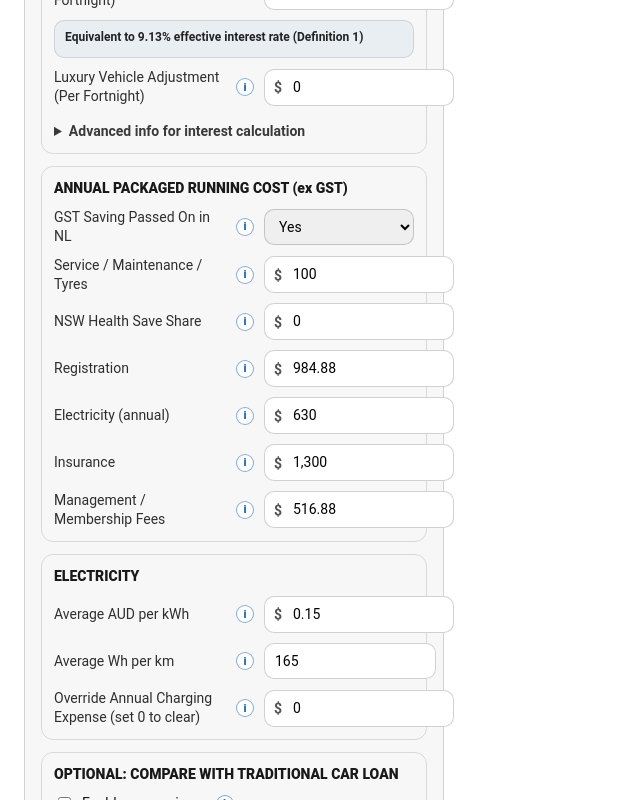
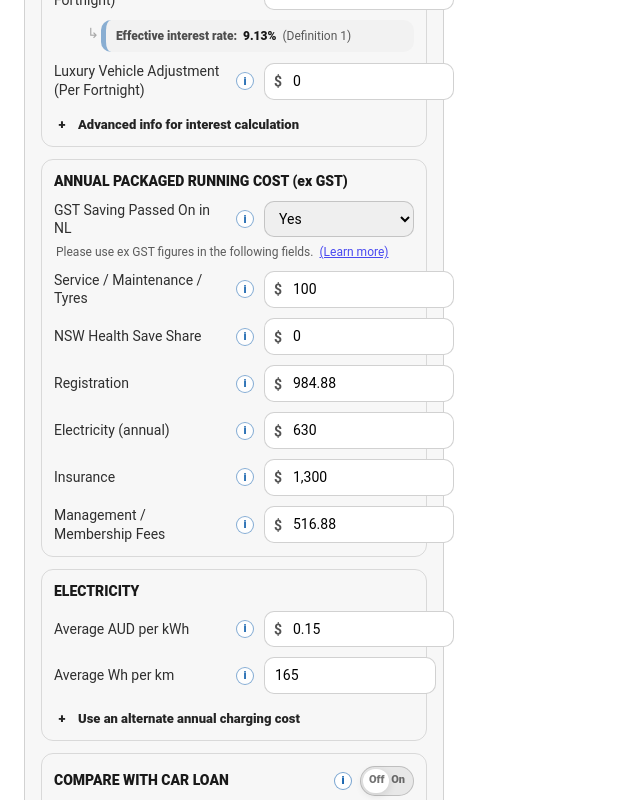
Before and after one commit to novatedlease/novatedlease.github.io, a React (Vite) app in the folder calculator/: page / in a window 1280 px wide. Shown: the part 1020-1820 px from the top of the page, without its empty margins (0-640 px from the left). Built offline with nearby package versions, Linux system fonts and the light colour scheme.

Commit message:
more UI work

```diff
--- a/calculator/src/components/BasicInformationReport.tsx
+++ b/calculator/src/components/BasicInformationReport.tsx
@@ -1,10 +1,10 @@
-
 import type { Inputs } from "../engine/types";
 import { calcResidualPayableIncGst } from "../engine/types";
 import { taxSummaryAUResident } from "../engine/tax_au";
 import { residualPercentForYears, gstSaved } from "../engine/ato";
-import { financedAmountExGstFromInputs } from "../engine/effectiveinterest";
+import { financedAmountExGstFromInputs, effectiveAnnualRateFromFortnightlyLease } from "../engine/effectiveinterest";
 import { aud, aud0, pct } from "../utils/format";
+import { InfoTooltip } from "./ui/InfoTooltip";
 
 export default function BasicInformationReport(props: {
   inputs: Inputs;
@@ -36,6 +36,48 @@ export default function BasicInformationReport(props: {
     leaseDocFeeExGst: i.leaseDocFee,
     residualPct,
   });
+
+  // Effective interest rate (Definition 1)
+  // Use the shared engine solver (same as the live hint in App.tsx).
+  const effectiveInterestRatePct = (() => {
+    try {
+      function normalizedResidualPctForYears(years: number): number {
+        const residualPctRaw = residualPercentForYears(years);
+        let residualPct = residualPctRaw > 1 ? residualPctRaw / 100 : residualPctRaw;
+        // Guard against double scaling (e.g. 0.002813 instead of 0.2813)
+        if (residualPct > 0 && residualPct < 0.01) residualPct *= 100;
+        return residualPct;
+      }
+
+      const leaseYears = Math.max(1, Math.min(5, Math.round(i.leaseDurationYears)));
+      const deferMonths = Math.max(0, Math.round(i.monthsDeferred));
+
+      // Definition-1 basis: financed amount ex GST, and residual value ex GST.
+      // (Matches the approach used elsewhere in the app.)
+      const financedAmountExGst = amountFinanced;
+      const residualPctNorm = normalizedResidualPctForYears(leaseYears);
+      const residualValueExGst = Math.max(0, financedAmountExGst - i.leaseDocFee) * residualPctNorm;
+
+      // IMPORTANT: keep this aligned with the InputsPanel live hint.
+      // We intentionally use vehicleLeasePerFn only (not LV adj) for the “effective rate” display.
+      const fortnightlyLeasePayment = Math.max(0, i.vehicleLeasePerFn);
+
+      if (financedAmountExGst <= 0 || leaseYears <= 0 || fortnightlyLeasePayment <= 0) return null;
+
+      const annualEffRate = effectiveAnnualRateFromFortnightlyLease({
+        financedAmountExGst,
+        residualValueExGst,
+        leaseYears,
+        deferMonths,
+        fortnightlyLeasePayment,
+      });
+
+      return Number.isFinite(annualEffRate) ? annualEffRate * 100 : null;
+    } catch {
+      return null;
+    }
+  })();
+
 
   // Electricity model
   const kwhPerYear = (i.annualMileageKm * i.avgWhPerKm) / 1000;
@@ -70,16 +112,32 @@ export default function BasicInformationReport(props: {
       <Spacer />
 
       <KeyValue label="Vehicle condition" value={i.vehicleCondition} />
+      <KeyValue label="GST Saving Passed On" value={i.gstSavingPassedOn} />
       <KeyValue
-        label="Vehicle GST saved"
+        label={
+          <span style={{ display: "inline-flex", alignItems: "center", gap: 6 }}>
+            Vehicle GST saved
+            <InfoTooltip
+              text="GST saving on the vehicle purchase is calculated as dutiable value ÷ 11 but is capped at $6,334. Note that part of this initial GST saving is negated during the final residual payment if the vehicle is paid out at lease end."
+            />
+          </span>
+        }
         value={
           i.vehicleCondition === "Used – private sale (no GST)"
             ? `$ ${aud(vehicleGstSaved)} (not eligible — private sale)`
-            : `$ ${aud(vehicleGstSaved)} (cap $ ${aud(6334)}; based on dutiable value / 11)`
+            : `$ ${aud(vehicleGstSaved)}`
         }
       />
 
-      <KeyValue label="Amount Financed" value={`$ ${aud(amountFinanced)}`} />
+      <KeyValue
+        label={
+          <span style={{ display: "inline-flex", alignItems: "center", gap: 6 }}>
+            Amount Financed
+            <InfoTooltip text="= Drive-away cost + documentation fee − GST saved" />
+          </span>
+        }
+        value={`$ ${aud(amountFinanced)}`}
+      />
       <KeyValue
         label={`ATO-Mandated Residual Value % for ${Math.round(
           i.leaseDurationYears
@@ -93,7 +151,17 @@ export default function BasicInformationReport(props: {
         value={`$ ${aud(residualPayableIncGst)}`}
       />
 
+      <KeyValue
+        label="Effective Interest Rate (Definition 1)"
+        value={
+          effectiveInterestRatePct == null
+            ? "—"
+            : `${Math.round(effectiveInterestRatePct * 100) / 100}%`
+        }
+      />
+
       <Spacer />
+
 
       <div
         style={{
@@ -105,11 +173,11 @@ export default function BasicInformationReport(props: {
           fontStyle: "italic",
         }}
       >
-        Electricity
+        Electricity Report (Annual)
       </div>
       <KeyValue label="kWh per year" value={aud0(kwhPerYear)} />
       <KeyValue
-        label="Charging Expense per year"
+        label="Actual Charging Expense per year"
         value={`$ ${aud(chargingExpensePerYear)}`}
       />
       <KeyValue
@@ -130,7 +198,7 @@ function Spacer() {
   return <div style={{ height: 10 }} />;
 }
 
-function KeyValue(props: { label: string; value: string; highlight?: boolean }) {
+function KeyValue(props: { label: React.ReactNode; value: string; highlight?: boolean }) {
   return (
     <div
       style={{
--- a/calculator/src/components/InputsPanel.tsx
+++ b/calculator/src/components/InputsPanel.tsx
@@ -316,7 +316,22 @@ export default function InputsPanel(props: InputsPanelProps) {
           <MoneyField
             label={`Estimated Market Value after ${inputs.leaseDurationYears} Years`}
             tooltip={
-                <InfoTooltip text="Suggest ~40% of driveaway cost (and is automatically filled with this estimate), adjust as you see fit." />
+              <InfoTooltip
+                text={
+                  <>
+                    <p style={{ margin: "0 0 10px 0" }}>
+                      <b>Rule of thumb:</b> suggest ~40% of the driveaway cost (auto-filled). Adjust as you see fit.
+                    </p>
+                    <p style={{ margin: "0 0 10px 0" }}>
+                      <b>If your lease is shorter than 5 years</b>, please still enter the 5-year estimated value; the calculator will estimate the value for the interim time using an
+                      exponential decay model (a constant percentage drop each year until it reaches the 5-year value.
+                    </p>
+                    <p style={{ margin: 0 }}>
+                      This is intended to better match typical market depreciation than a straight-line model.
+                    </p>
+                  </>
+                }
+              />
             }
             value={inputs.estimatedMarketValueAtEnd}
             step={100}
@@ -486,24 +501,43 @@ export default function InputsPanel(props: InputsPanelProps) {
   </MoneyInputWrapper>
 </FieldRow>
 
+          <div style={{ display: "flex", alignItems: "flex-start", gap: 2, justifyContent: "flex-end" }}>
+            <div
+              aria-hidden
+              style={{
+                userSelect: "none",
+                fontSize: 14,
+                lineHeight: 1,
+                marginTop: 6,
+                opacity: 0.35,
+              }}
+            >
+              ↳
+            </div>
+
             <div
               style={{
+                width: "80%",
                 fontSize: 12,
-              opacity: 0.95,
                 padding: "8px 10px",
                 borderRadius: 10,
-              border: props.guardMessage
-                ? "1px solid rgba(200,0,0,0.25)"
-                : "1px solid rgba(0,0,0,0.12)",
-              background: props.guardMessage ? "rgba(200,0,0,0.05)" : "rgba(11, 92, 171, 0.06)",
+                border: "none",
+                borderLeft: props.guardMessage
+                  ? "5px solid rgba(200,0,0,0.55)"
+                  : "5px solid rgba(11, 92, 171, 0.45)",
+                background: props.guardMessage ? "rgba(200,0,0,0.035)" : "rgba(0,0,0,0.02)",
               }}
             >
-            <div style={{ fontWeight: 700, marginBottom: 4 }}>
-              Equivalent to {props.formatPct(props.guardLiveRatePct)} effective interest rate (Definition 1)
+              <div style={{ display: "flex", alignItems: "baseline", gap: 6, flexWrap: "wrap" }}>
+                <span style={{ fontWeight: 800, opacity: 0.75 }}>Effective interest rate:</span>
+                <span style={{ fontWeight: 900 }}>{props.formatPct(props.guardLiveRatePct)}</span>
+                <span style={{ opacity: 0.7 }}>(Definition 1)</span>
               </div>
+
               {props.guardMessage ? (
-              <div style={{ marginTop: 6, fontWeight: 700, opacity: 0.95 }}>{props.guardMessage}</div>
+                <div style={{ marginTop: 6, fontWeight: 800, opacity: 0.95 }}>{props.guardMessage}</div>
               ) : null}
+            </div>
           </div>
 
           <MoneyField
@@ -518,21 +552,17 @@ export default function InputsPanel(props: InputsPanelProps) {
           />
 
 
-          <details style={{ marginTop: 6 }}>
-            <summary style={{ cursor: "pointer", fontWeight: 700, opacity: 0.85 }}>
-              Advanced info for interest calculation
-            </summary>
-
-            <div style={{ display: "grid", gap: 10, marginTop: 10 }}>
+<ExpandToggle title="Advanced info for interest calculation">
   <MoneyField
     label="Financed amount reported in your quote"
-                tooltip={<InfoTooltip text="This is only used for interest calculation. If you don't know this figure, leave it as this pre-calculated figure. If you have a financed amount figure, make sure it does not contain first year insurance, otherwise the calculation will in interest-rate section will be invalid." />}
+    tooltip={
+      <InfoTooltip text="This is only used for interest calculation. If you don't know this figure, leave it as this pre-calculated figure. If you have a financed amount figure, make sure it does not contain first year insurance, otherwise the calculation will in interest-rate section will be invalid." />
+    }
     value={inputs.financedAmountForInterestCalcExGst}
     step={100}
     min={0}
     onChange={(v) => setInputs((p) => ({ ...p, financedAmountForInterestCalcExGst: v }))}
   />
-
 
   <NumberField
     label="Months Deferred"
@@ -542,17 +572,44 @@ export default function InputsPanel(props: InputsPanelProps) {
     min={0}
     onChange={(v) => setInputs((p) => ({ ...p, monthsDeferred: Math.max(0, Math.round(v)) }))}
   />
-            </div>
-          </details>
+</ExpandToggle>
+
         </Section>
 
-        <Section title="ANNUAL PACKAGED RUNNING COST (ex GST)">
+        <Section
+          title={`ANNUAL PACKAGED RUNNING COST (${inputs.gstSavingPassedOn === "Yes" ? "ex GST" : "inc GST"})`}
+        >
           <SelectYesNo
             label="GST Saving Passed On in NL"
-            tooltip={<InfoTooltip text="Usually YES, however some employers (Victorian Hospitals in particular!) do NOT pass on GST saving. Important: Check. Read more in GST tab." />}
+            tooltip={
+              <InfoTooltip
+                text={
+                  <>
+                    Usually YES, however some employers (Victorian Hospitals in particular!) do NOT pass on GST saving.
+                    Important: Check. Read more in Running costs & claiming - Some employers do not pass on GST saving.
+                    .
+                  </>
+                }
+              />
+            }
             value={inputs.gstSavingPassedOn}
             onChange={(v) => setInputs((p) => ({ ...p, gstSavingPassedOn: v }))}
           />
+          <div
+            style={{
+              fontSize: 12,
+              opacity: 0.7,
+              marginTop: -4,
+              paddingLeft: 2,
+            }}
+          >
+            {inputs.gstSavingPassedOn === "Yes"
+              ? "Please use ex GST figures in the following fields."
+              : "Please use inc GST figures in the following fields."}
+          <a href="https://novatedlease.guide/running-costs/failure-to-pass-gst-saving/" target="_blank" rel="noreferrer" style={{ marginLeft: 6 }}>
+              (Learn more)
+            </a>
+          </div>
 
           <MoneyField
             label="Service / Maintenance / Tyres"
@@ -656,11 +713,15 @@ export default function InputsPanel(props: InputsPanelProps) {
             onChange={(v) => setInputs((p) => ({ ...p, avgWhPerKm: v }))}
           />
 
+<ExpandToggle
+  title="Use an alternate annual charging cost"
+  defaultOpen={Boolean(inputs.overrideAnnualChargingExpense)}
+>
   <MoneyField
-            label="Override Annual Charging Expense (set 0 to clear)"
+    label="Annual Charging Expense (set 0 to clear)"
     tooltip={
       <>
-                <InfoTooltip text="If you have a better estimate of annual charging expense, override average estimation here (e.g. you charge outside often). Otherwise leave as blank." />
+        <InfoTooltip text="If you have a better estimate of annual charging expense, enter it here (e.g. frequent public charging). Otherwise leave it as 0." />
       </>
     }
     value={inputs.overrideAnnualChargingExpense ?? 0}
@@ -673,19 +734,42 @@ export default function InputsPanel(props: InputsPanelProps) {
       }))
     }
   />
+
+  {inputs.overrideAnnualChargingExpense ? (
+    <div style={{ display: "flex", justifyContent: "flex-end" }}>
+      <button
+        type="button"
+        onClick={() => setInputs((p) => ({ ...p, overrideAnnualChargingExpense: undefined }))}
+        style={{
+          borderRadius: 10,
+          border: "1px solid rgba(0,0,0,0.18)",
+          background: "#fff",
+          padding: "6px 10px",
+          fontSize: 12,
+          fontWeight: 800,
+          cursor: "pointer",
+        }}
+      >
+        Remove alternate cost
+      </button>
+    </div>
+  ) : null}
+</ExpandToggle>
+
         </Section>
 
-        <Section title="OPTIONAL: COMPARE WITH TRADITIONAL CAR LOAN">
-          <label style={{ display: "flex", gap: 8, alignItems: "center" }}>
-            <input
-              type="checkbox"
-              checked={inputs.compareWithCarLoan}
-              onChange={(e) => setInputs((p) => ({ ...p, compareWithCarLoan: e.target.checked }))}
+<Section
+  title="COMPARE WITH CAR LOAN"
+  headerRight={
+    <>
+      <InfoTooltip text="Skip this section and leave it off if you are not comparing against a traditional car loan." />
+      <OnOffSwitch
+        value={inputs.compareWithCarLoan}
+        onChange={(v) => setInputs((p) => ({ ...p, compareWithCarLoan: v }))}
       />
-            Enable comparison{" "}
-            <InfoTooltip text="Skip section and leave unchanged if not comparing financial position with taking up a traditional car loan." />
-          </label>
-
+    </>
+  }
+>
   {inputs.compareWithCarLoan && (
     <div style={{ display: "grid", gap: 10, marginTop: 10 }}>
               <MoneyField
@@ -735,17 +819,18 @@ export default function InputsPanel(props: InputsPanelProps) {
           )}
         </Section>
 
-        <Section title="OPTIONAL: COMPARE WITH CONTINUING WITH CURRENT CAR">
-          <label style={{ display: "flex", gap: 8, alignItems: "center" }}>
-            <input
-              type="checkbox"
-              checked={inputs.compareWithCurrentCar}
-              onChange={(e) => setInputs((p) => ({ ...p, compareWithCurrentCar: e.target.checked }))}
+        <Section
+  title="COMPARE WITH KEEPING CURRENT CAR"
+  headerRight={
+    <>
+      <InfoTooltip text='Skip this section and leave it off if you are not comparing against "keeping current car".' />
+      <OnOffSwitch
+        value={inputs.compareWithCurrentCar}
+        onChange={(v) => setInputs((p) => ({ ...p, compareWithCurrentCar: v }))}
       />
-            Enable comparison{" "}
-            <InfoTooltip text='Skip section and leave unchanged if not comparing financial position with "keeping current car".' />
-          </label>
-
+    </>
+  }
+>
   {inputs.compareWithCurrentCar && (
     <div style={{ display: "grid", gap: 10, marginTop: 10 }}>
               <MoneyField
@@ -774,7 +859,7 @@ export default function InputsPanel(props: InputsPanelProps) {
                 onChange={(v) => setInputs((p) => ({ ...p, currentCarMarketValueAtEnd: v }))}
               />
 
-              <div style={{ fontWeight: 700, opacity: 0.85, marginTop: 6 }}>ANNUAL (incl. GST)</div>
+              <div style={{ fontWeight: 700, opacity: 0.85, marginTop: 6 }}>ANNUAL RUNNING COST (inc GST)</div>
 
               <MoneyField
                 label="Service / Maintenance / Tyres"
@@ -823,10 +908,11 @@ export default function InputsPanel(props: InputsPanelProps) {
 /* ---------- UI helpers (local to inputs panel) ---------- */
 
 function Section(props: {
-  title: string;
+  title: React.ReactNode;
   children: React.ReactNode;
   highlight?: boolean;
   banner?: React.ReactNode;
+  headerRight?: React.ReactNode;
 }) {
   return (
     <div
@@ -839,7 +925,22 @@ function Section(props: {
         transition: "box-shadow 220ms ease, border-color 220ms ease, background 220ms ease",
       }}
     >
-      <div style={{ fontWeight: 900, fontSize: 14, marginBottom: 10 }}>{props.title}</div>
+      <div
+  style={{
+    display: "flex",
+    alignItems: "center",
+    justifyContent: "space-between",
+    gap: 10,
+    marginBottom: 10,
+  }}
+>
+  <div style={{ fontWeight: 900, fontSize: 14 }}>{props.title}</div>
+  {props.headerRight ? (
+    <div style={{ display: "inline-flex", alignItems: "center", gap: 8 }}>
+      {props.headerRight}
+    </div>
+  ) : null}
+</div>
       {props.banner ? <div style={{ marginBottom: 10 }}>{props.banner}</div> : null}
       <div style={{ display: "grid", gap: 10 }}>{props.children}</div>
     </div>
@@ -889,6 +990,58 @@ function moneyInputStyle(opts?: { highlight?: boolean }): React.CSSProperties {
     background: opts?.highlight ? "rgba(255, 235, 235, 0.55)" : "#fff",
     transition: "box-shadow 220ms ease, border-color 220ms ease, background 220ms ease",
   };
+}
+
+function ExpandToggle(props: {
+  title: string;
+  defaultOpen?: boolean;
+  children: React.ReactNode;
+}) {
+  const [open, setOpen] = useState(Boolean(props.defaultOpen));
+
+  useEffect(() => {
+    if (props.defaultOpen) setOpen(true);
+  }, [props.defaultOpen]);
+
+  return (
+    <div style={{ marginTop: 6 }}>
+      <button
+        type="button"
+        onClick={() => setOpen((v) => !v)}
+        aria-expanded={open}
+        style={{
+          display: "flex",
+          alignItems: "center",
+          gap: 8,
+          padding: 0,
+          border: "none",
+          background: "transparent",
+          cursor: "pointer",
+          fontSize: 13,
+          fontWeight: 800,
+          opacity: 0.85,
+        }}
+      >
+        <span
+          aria-hidden
+          style={{
+            width: 16,
+            textAlign: "center",
+            fontWeight: 900,
+          }}
+        >
+          {open ? "−" : "+"}
+        </span>
+        <span>{props.title}</span>
+      </button>
+
+      {open ? (
+        <div style={{ display: "grid", gap: 10, marginTop: 10, paddingLeft: 22 }}>
+          {props.children}
+        </div>
+      ) : null}
+    </div>
+  );
 }
 
 function MoneyInputWrapper(props: { children: React.ReactNode }) {
@@ -1071,3 +1224,64 @@ function safeNum(v: string | number): number {
   const n = typeof v === "number" ? v : Number(String(v).trim());
   return Number.isFinite(n) ? n : 0;
 }
+
+function OnOffSwitch(props: { value: boolean; onChange: (v: boolean) => void }) {
+  return (
+    <button
+      type="button"
+      role="switch"
+      aria-checked={props.value}
+      onClick={() => props.onChange(!props.value)}
+      onKeyDown={(e) => {
+        if (e.key === "Enter" || e.key === " ") {
+          e.preventDefault();
+          props.onChange(!props.value);
+        }
+      }}
+      style={{
+        position: "relative",
+        width: 54,
+        height: 30,
+        borderRadius: 999,
+        border: "1px solid rgba(0,0,0,0.18)",
+        background: props.value ? "rgba(46, 125, 50, 0.18)" : "rgba(0,0,0,0.06)",
+        cursor: "pointer",
+        padding: 0,
+      }}
+    >
+      <span
+        aria-hidden
+        style={{
+          position: "absolute",
+          top: 2,
+          bottom: 2,
+          left: 2,
+          width: 26,
+          borderRadius: 999,
+          background: "#fff",
+          boxShadow: "0 2px 8px rgba(0,0,0,0.12)",
+          transform: props.value ? "translateX(24px)" : "translateX(0)",
+          transition: "transform 180ms ease",
+        }}
+      />
+      <span
+        aria-hidden
+        style={{
+          position: "absolute",
+          inset: 0,
+          display: "flex",
+          alignItems: "center",
+          justifyContent: "space-between",
+          padding: "0 8px",
+          fontSize: 11,
+          fontWeight: 900,
+          opacity: 0.55,
+          userSelect: "none",
+        }}
+      >
+        <span>Off</span>
+        <span>On</span>
+      </span>
+    </button>
+  );
+}
```
Also changed, not shown: calculator/src/components/LeaseReport.tsx (+24 -4 lines), calculator/src/components/ui/InfoTooltip.tsx (+1 -9 lines). Lines whose indentation alone changed are shown as unchanged.
